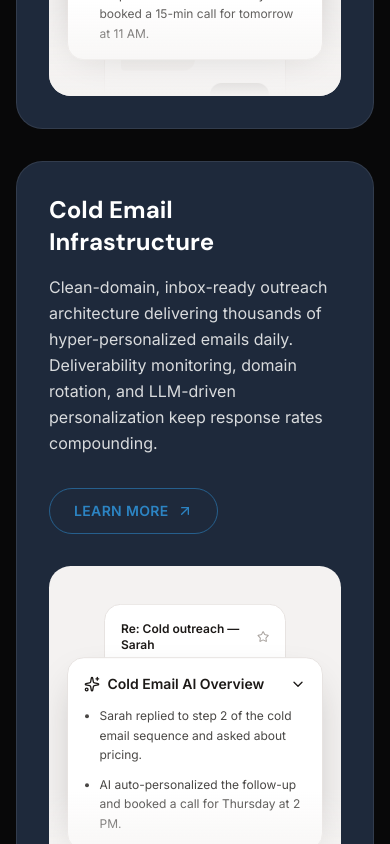
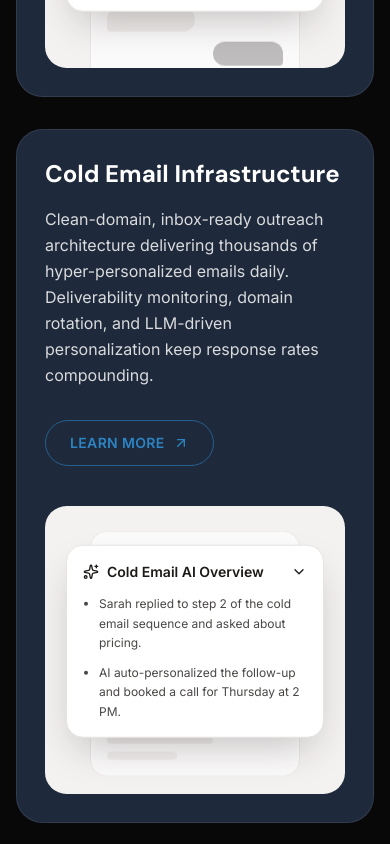
Before and after one commit to ziaaiautomation-create/appoint-funnels-landing-page, a Next.js app: page / in a window 390 px wide. Shown: the part 1760-2604 px from the top of the page. Built offline with nearby package versions, Linux system fonts and the light colour scheme.

Commit message:
Refine mobile card mockups and slow animations further

```diff
--- a/app/globals.css
+++ b/app/globals.css
@@ -145,9 +145,9 @@
 /* ---- Scroll reveal (toggles both directions) ---- */
 .reveal {
   transition:
-    opacity 2s cubic-bezier(0.16, 1, 0.3, 1) var(--reveal-delay, 0ms),
-    transform 2.6s cubic-bezier(0.16, 1, 0.3, 1) var(--reveal-delay, 0ms),
-    filter 2s ease var(--reveal-delay, 0ms),
+    opacity 3.4s cubic-bezier(0.16, 1, 0.3, 1) var(--reveal-delay, 0ms),
+    transform 4.4s cubic-bezier(0.16, 1, 0.3, 1) var(--reveal-delay, 0ms),
+    filter 3.4s ease var(--reveal-delay, 0ms),
     translate 0.3s ease,
     border-color 0.3s ease,
     background-color 0.3s ease,
@@ -202,15 +202,15 @@
 }
 
 .mock-float {
-  animation: mock-float 9s ease-in-out infinite;
+  animation: mock-float 18s ease-in-out infinite;
 }
 
 .mock-drift {
-  animation: mock-drift 12s ease-in-out infinite;
+  animation: mock-drift 24s ease-in-out infinite;
 }
 
 .mock-shimmer {
-  animation: mock-shimmer 4.6s ease-in-out infinite;
+  animation: mock-shimmer 9.2s ease-in-out infinite;
 }
 
 .mock-shimmer:nth-child(2n) {
--- a/components/card-mockups.tsx
+++ b/components/card-mockups.tsx
@@ -9,13 +9,9 @@ function Stage({ children, label }: { children: React.ReactNode; label: string }
     <div
       role="img"
       aria-label={label}
-      className="relative flex h-80 items-start justify-center overflow-hidden rounded-2xl bg-mock-surface px-4 pt-8 sm:h-96"
+      className="relative flex h-72 items-center justify-center overflow-hidden rounded-2xl bg-mock-surface px-4 sm:h-80"
     >
       {children}
-      <span
-        aria-hidden="true"
-        className="pointer-events-none absolute inset-x-0 bottom-0 h-24 bg-gradient-to-t from-mock-surface to-transparent"
-      />
     </div>
   )
 }
@@ -30,7 +26,7 @@ function Popover({
   points: string[]
 }) {
   return (
-    <div className="mock-float absolute inset-x-0 top-24 mx-auto w-[88%] max-w-sm rounded-xl border border-mock-line bg-mock-panel p-4 shadow-[0_18px_40px_-12px_rgba(28,25,23,0.28)] sm:top-28">
+    <div className="mock-float absolute inset-x-0 top-1/2 z-10 mx-auto w-[86%] max-w-sm -translate-y-1/2 rounded-xl border border-mock-line bg-mock-panel p-4 shadow-[0_18px_40px_-12px_rgba(28,25,23,0.28)]">
       <div className="flex items-center justify-between">
         <span className="flex items-center gap-2 text-sm font-semibold text-mock-ink">
           {icon}
@@ -49,35 +45,23 @@ function Popover({
   )
 }
 
-function ThreadRow({ name, time }: { name: string; time: string }) {
-  return (
-    <div className="flex items-start gap-3">
-      <span className="h-7 w-7 shrink-0 rounded-full bg-mock-muted/60" />
-      <div className="flex flex-1 flex-col gap-1.5">
-        <span className="text-xs font-medium text-mock-ink">
-          {name} <span className="ml-1 text-[10px] font-normal text-mock-muted">{time}</span>
-        </span>
-        <SkeletonLine className="w-4/5" />
-      </div>
-    </div>
-  )
-}
-
 export function EmailMockup() {
   return (
     <Stage label="Unified inbox showing a cold email campaign reply with an AI overview summarising the prospect's response">
-      <div className="mock-drift w-[70%] max-w-xs rounded-xl border border-mock-line bg-mock-panel p-4">
+      <div className="mock-drift w-[78%] max-w-xs rounded-xl border border-mock-line bg-mock-panel p-4 opacity-70">
         <div className="flex items-center justify-between">
           <span className="text-xs font-semibold text-mock-ink">
             Re: Cold outreach — Sarah
           </span>
           <Star className="h-3.5 w-3.5 text-mock-muted" aria-hidden="true" />
         </div>
-        <div className="mt-28 flex flex-col gap-5 sm:mt-32">
-          <ThreadRow name="Sarah K. (Cold Lead)" time="10:16 AM" />
-          <span className="text-[10px] text-mock-muted">3 replies · Sequence 2/5</span>
-          <ThreadRow name="Appoint AI" time="10:18 AM" />
+        <div className="mt-4 flex flex-col gap-3">
+          <SkeletonLine className="w-4/5" />
           <SkeletonLine className="w-3/5" />
+        </div>
+        <div className="mt-32 flex flex-col gap-2 sm:mt-36">
+          <SkeletonLine className="w-3/5" />
+          <SkeletonLine className="w-2/5" />
         </div>
       </div>
       <Popover
@@ -95,18 +79,20 @@ export function EmailMockup() {
 export function SmsMockup() {
   return (
     <Stage label="Cold SMS conversation thread with an AI summary showing a qualified lead and booked call">
-      <div className="mock-drift w-[70%] max-w-xs rounded-xl border border-mock-line bg-mock-panel p-4">
+      <div className="mock-drift w-[78%] max-w-xs rounded-xl border border-mock-line bg-mock-panel p-4 opacity-70">
         <div className="flex items-center justify-between">
           <span className="text-xs font-semibold text-mock-ink">
             Mike R. · Cold SMS Lead
           </span>
           <span className="text-[10px] text-mock-muted">SMS Campaign</span>
         </div>
-        <div className="mt-28 flex flex-col gap-3 sm:mt-32">
+        <div className="mt-4 flex flex-col gap-2.5">
           <span className="mock-shimmer h-6 w-3/5 rounded-2xl rounded-bl-sm bg-mock-line" />
-          <span className="mock-shimmer ml-auto h-6 w-2/3 rounded-2xl rounded-br-sm bg-mock-ink/80" />
+          <span className="mock-shimmer ml-auto h-6 w-2/3 rounded-2xl rounded-br-sm bg-mock-ink/60" />
+        </div>
+        <div className="mt-28 flex flex-col gap-2.5 sm:mt-32">
           <span className="mock-shimmer h-6 w-1/2 rounded-2xl rounded-bl-sm bg-mock-line" />
-          <span className="mock-shimmer ml-auto h-6 w-2/5 rounded-2xl rounded-br-sm bg-mock-ink/80" />
+          <span className="mock-shimmer ml-auto h-6 w-2/5 rounded-2xl rounded-br-sm bg-mock-ink/60" />
         </div>
       </div>
       <Popover
--- a/components/case-studies.tsx
+++ b/components/case-studies.tsx
@@ -28,11 +28,11 @@ export function CaseStudies() {
         </h2>
       </div>
 
-      <div className="flex flex-col gap-8">
+      <div className="flex flex-col gap-8 sm:gap-10">
         {cases.map(({ title, description, Mockup }) => (
           <article
             key={title}
-            className="grid items-center gap-8 overflow-hidden rounded-3xl border border-border bg-secondary p-8 sm:p-12 lg:grid-cols-2"
+            className="grid items-center gap-10 overflow-hidden rounded-3xl border border-border bg-secondary p-7 sm:p-12 lg:grid-cols-2"
           >
             <div>
               <h3 className="font-heading text-2xl font-bold text-foreground sm:text-3xl">
```
